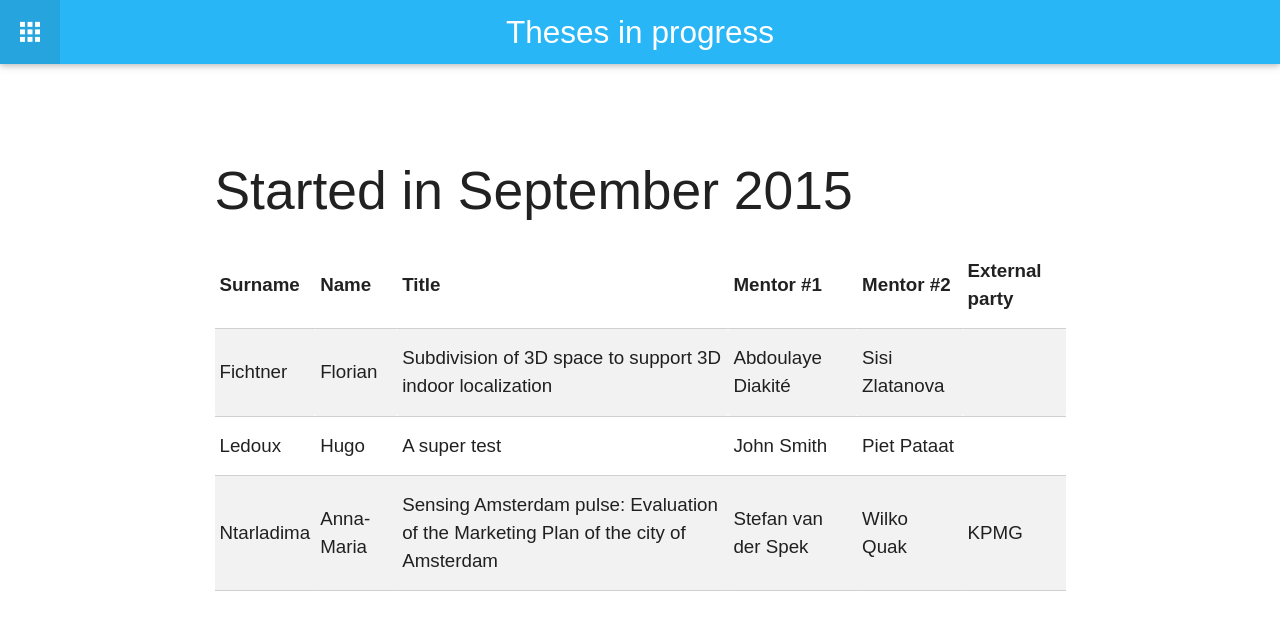
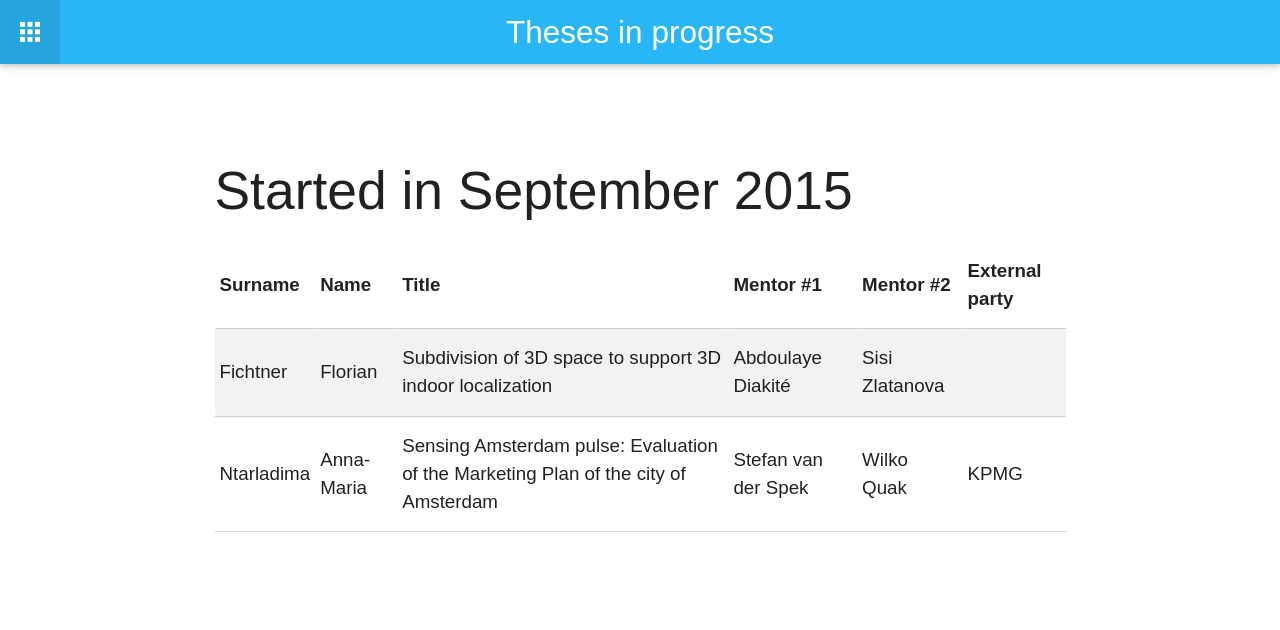
Before and after one commit to tudelft3d/geo2020, a Jekyll site: the page built from inprogress/index.md, in a window 1280 px wide. Shown: the top 630 px of the page. Built offline with Jekyll 4.4.1, drawn with Linux system fonts in a browser that asks for light colours; nearby versions of some CDN libraries.

Commit message:
remove dummy test

```diff
--- a/_data/students_current.yml
+++ b/_data/students_current.yml
@@ -1,5 +1,3 @@
-
-
 
 - surname: Fichtner
   name: Florian
@@ -17,11 +15,3 @@
   mentor2: Wilko Quak
   company: KPMG
   objective: "n this project big data should be managed which derive from mobile tracking of the visitors and residents and tweets after filtering. this datasets will be used in order to evaluate the Marketing Plan of Amsterdam which was launched 10 years ago."
-
-
-- surname: Ledoux
-  name: Hugo
-  title: A super test
-  start: 2015/09
-  mentor1: John Smith
-  mentor2: Piet Pataat
```
